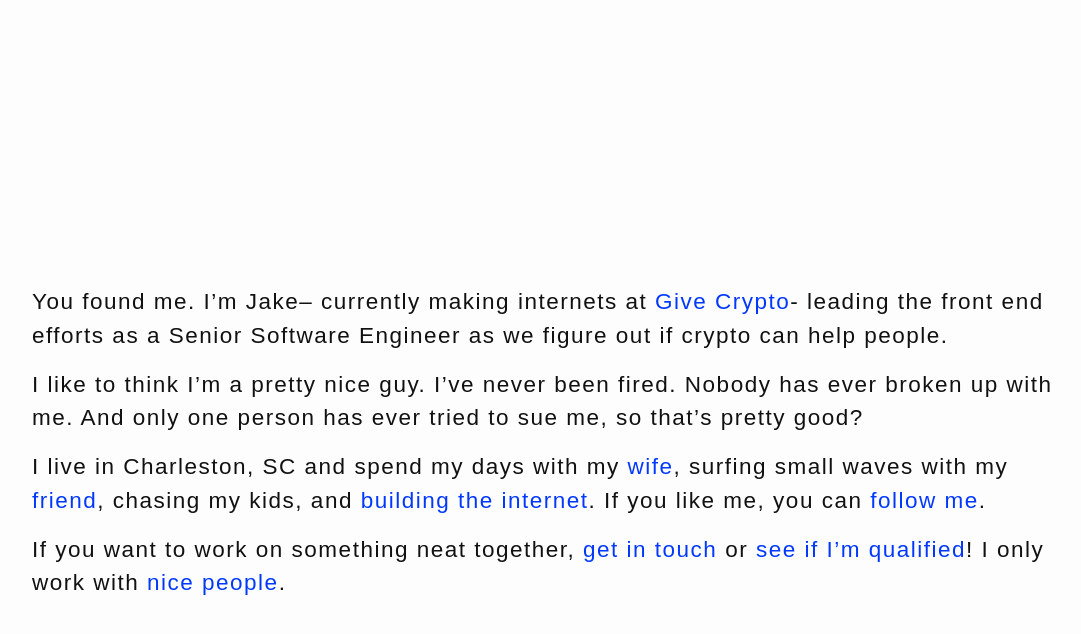
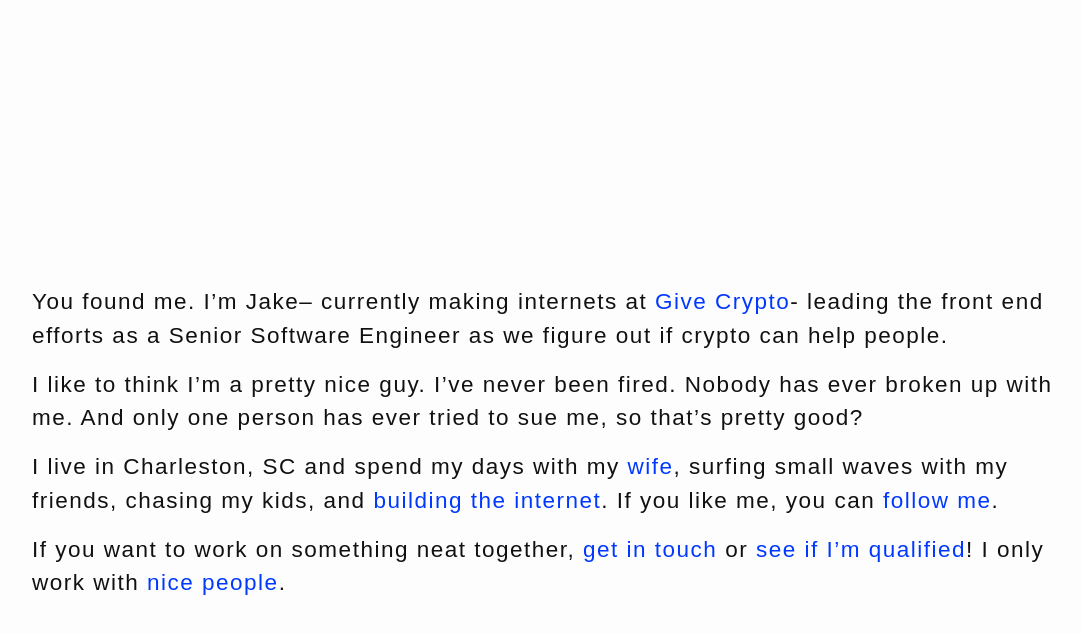
Before and after one commit to jakeleboeuf/jakeleboeuf.github.io, a Jekyll site: the page built from index.md, in a window 1280 px wide. Shown: the top 634 px of the page, without its empty margins (96-1177 px from the left). Built offline with Jekyll 4.4.1, drawn with Linux system fonts in a browser that asks for light colours; some web fonts are replaced.

Commit message:
Update index.md

```diff
--- a/index.md
+++ b/index.md
@@ -11,7 +11,7 @@ You found me. I’m Jake– currently making internets at [Give Crypto](https://
 
 I like to think I'm a pretty nice guy. I've never been fired. Nobody has ever broken up with me. And only one person has ever tried to sue me, so that's pretty good?
 
-I live in Charleston, SC and spend my days with my [wife](instagram.com/danaleb), surfing small waves with my [friend](http://davidstanfieldis.me), chasing my kids, and [building the internet](http://github.com/jakeleboeuf). If you like me, you can [follow me](http://twitter.com/jakeleboeuf).
+I live in Charleston, SC and spend my days with my [wife](instagram.com/danaleb), surfing small waves with my friends, chasing my kids, and [building the internet](http://github.com/jakeleboeuf). If you like me, you can [follow me](http://twitter.com/jakeleboeuf).
 
 If you want to work on something neat together, [get in touch](mailto:dev@jakeleboeuf.com) or [see if I'm qualified](https://www.linkedin.com/in/jake-leboeuf-a9486813/)! I only work with [nice people]({{ "/clients" | prepend: site.url }}).
 
```
